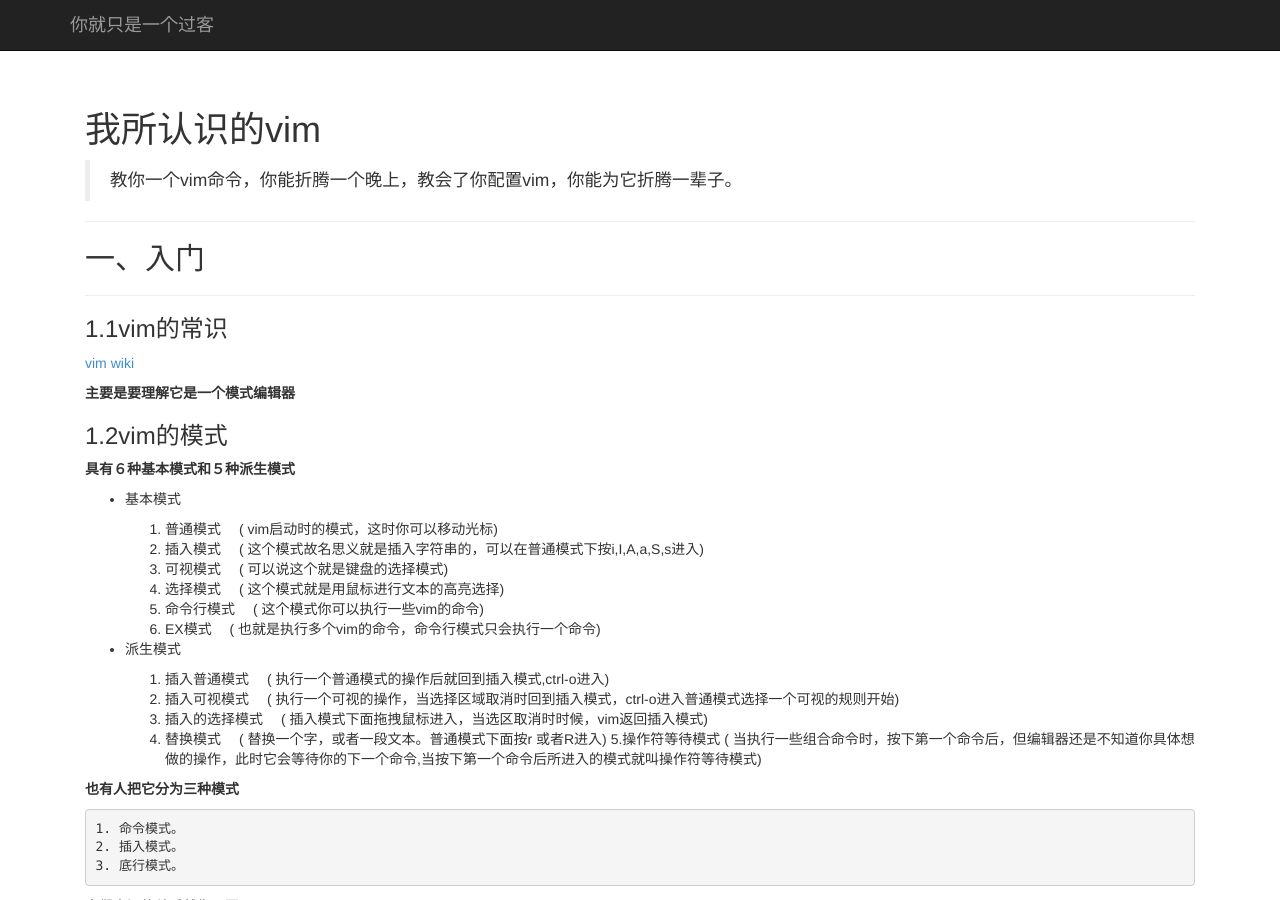
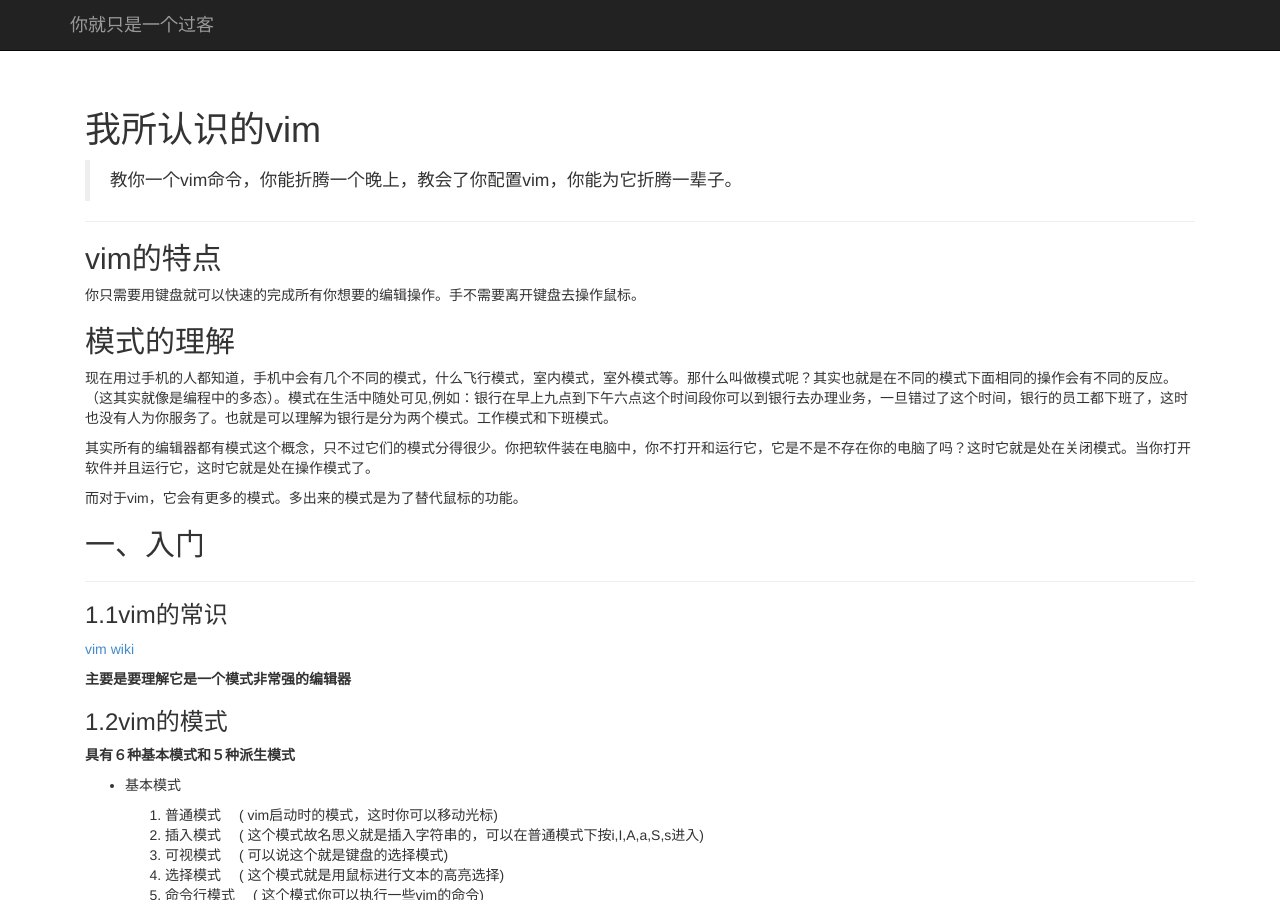
Before and after one commit to git4programer/git4programer.github.com, a Jekyll site: the page built from vim/index.md, in a window 1280 px wide and 900 px high. Built offline with Jekyll 4.4.1, drawn with Linux system fonts in a browser that asks for light colours; Markdown is read by kramdown in place of the engine named in the settings.

Commit message:
添加vim模式的概述

```diff
--- a/vim/index.md
+++ b/vim/index.md
@@ -8,13 +8,27 @@
 > 教你一个vim命令，你能折腾一个晚上，教会了你配置vim，你能为它折腾一辈子。
 
 ----
+
+
+## vim的特点
+你只需要用键盘就可以快速的完成所有你想要的编辑操作。手不需要离开键盘去操作鼠标。
+
+
+## 模式的理解
+现在用过手机的人都知道，手机中会有几个不同的模式，什么飞行模式，室内模式，室外模式等。那什么叫做模式呢？其实也就是在不同的模式下面相同的操作会有不同的反应。（这其实就像是编程中的多态）。模式在生活中随处可见,例如：银行在早上九点到下午六点这个时间段你可以到银行去办理业务，一旦错过了这个时间，银行的员工都下班了，这时也没有人为你服务了。也就是可以理解为银行是分为两个模式。工作模式和下班模式。
+
+其实所有的编辑器都有模式这个概念，只不过它们的模式分得很少。你把软件装在电脑中，你不打开和运行它，它是不是不存在你的电脑了吗？这时它就是处在关闭模式。当你打开软件并且运行它，这时它就是处在操作模式了。
+
+而对于vim，它会有更多的模式。多出来的模式是为了替代鼠标的功能。
+
+
 ## 一、入门
 ----
 ### 1.1vim的常识
 
 [vim wiki](http://zh.wikipedia.org/wiki/Vim)
 
-**主要是要理解它是一个模式编辑器**
+**主要是要理解它是一个模式非常强的编辑器**
 
 ### 1.2vim的模式
 
```
